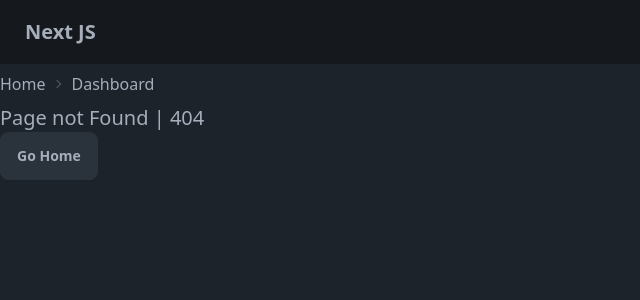
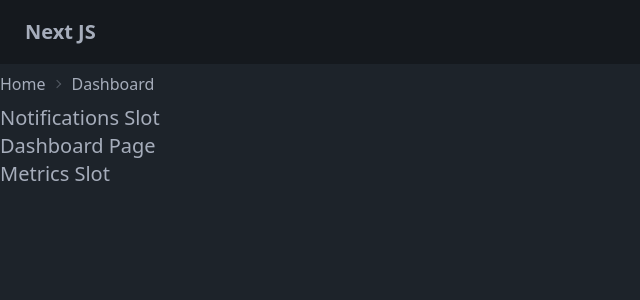
Before and after one commit to dimarogkov/react-next, a Next.js app: page /dashboard in a window 1280 px wide. Before the commit this address had no page. Shown: the top 300 px of the page, without its empty margins (0-640 px from the left). Built offline with nearby package versions, Linux system fonts and the light colour scheme.

Commit message:
add parallel routes

```diff
--- a/app/blog/page.tsx
+++ b/app/blog/page.tsx
@@ -1,7 +1,17 @@
+'use client';
+import { useRouter } from 'next/navigation';
+
 const BlogPage = () => {
+    const router = useRouter();
+
+    const goHome = () => router.push('/');
+
     return (
         <section>
             <h2 className='text-xl'>Blog Page</h2>
+            <button className='link' onClick={goHome}>
+                Go to Home Page
+            </button>
         </section>
     );
 };
--- /dev/null
+++ b/app/dashboard/@metrics/page.tsx
@@ -0,0 +1,9 @@
+const MetricsSlot = () => {
+    return (
+        <section>
+            <h1 className='text-xl'>Metrics Slot</h1>
+        </section>
+    );
+};
+
+export default MetricsSlot;
--- /dev/null
+++ b/app/dashboard/@notifications/page.tsx
@@ -0,0 +1,9 @@
+const NotificationsSlot = () => {
+    return (
+        <section>
+            <h1 className='text-xl'>Notifications Slot</h1>
+        </section>
+    );
+};
+
+export default NotificationsSlot;
--- /dev/null
+++ b/app/dashboard/layout.tsx
@@ -0,0 +1,17 @@
+type Props = {
+    children: React.ReactNode;
+    metrics: React.ReactNode;
+    notifications: React.ReactNode;
+};
+
+const DashboardLayout: React.FC<Props> = ({ children, metrics, notifications }) => {
+    return (
+        <>
+            {notifications}
+            {children}
+            {metrics}
+        </>
+    );
+};
+
+export default DashboardLayout;
--- /dev/null
+++ b/app/dashboard/page.tsx
@@ -0,0 +1,9 @@
+const DashboardPage = () => {
+    return (
+        <section>
+            <h1 className='text-xl'>Dashboard Page</h1>
+        </section>
+    );
+};
+
+export default DashboardPage;
--- a/app/page.tsx
+++ b/app/page.tsx
@@ -4,6 +4,7 @@ const links = [
     { name: 'About Page', href: '/about' },
     { name: 'Blog Page', href: '/blog' },
     { name: 'Products Page', href: '/products' },
+    { name: 'Dashboard Page', href: '/dashboard' },
     { name: 'Docs Page', href: '/docs' },
     { name: 'Login Page', href: '/login' },
 ];
```
